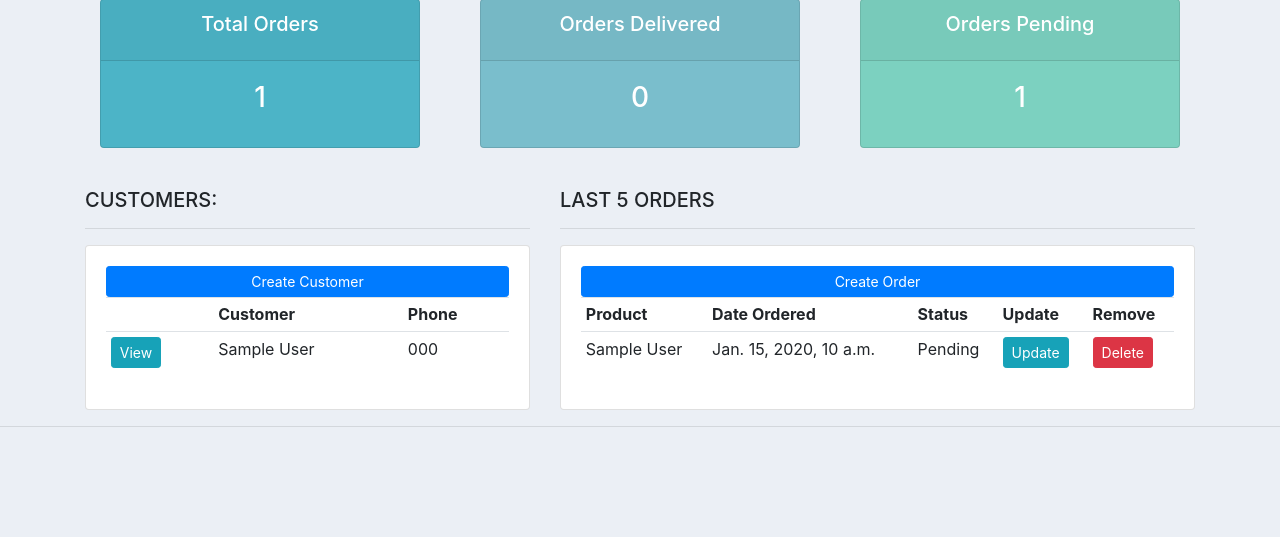
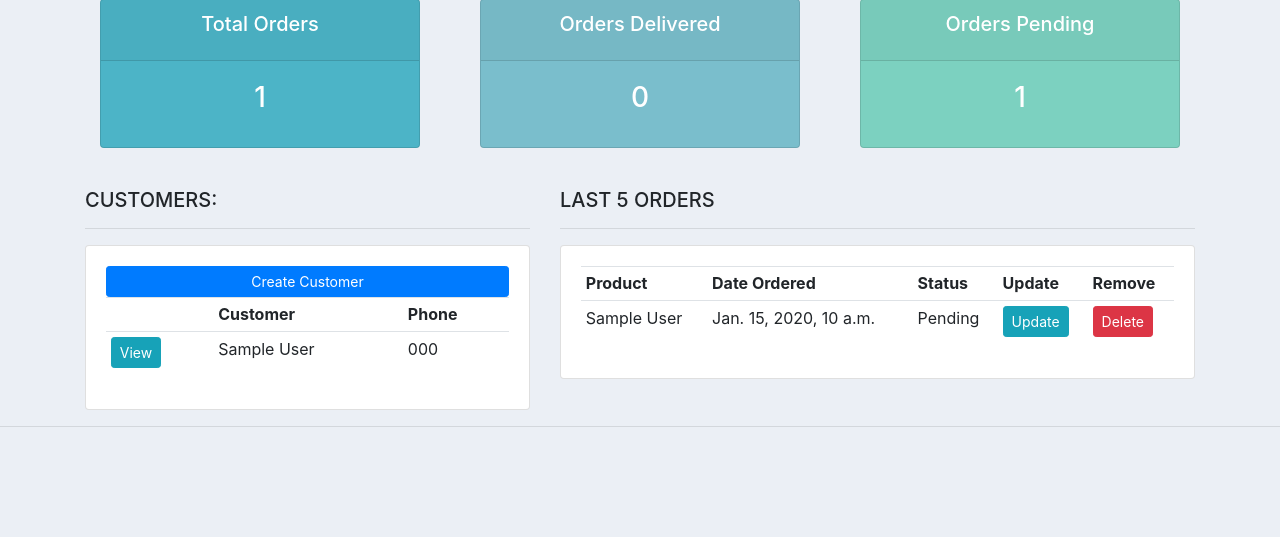
Before and after one commit to amsalud/CRM_Django, a Django app: page / in a window 1280 px wide. Shown: the part 92-629 px from the top of the page. Run offline with Django 3.2, Linux system fonts and the light colour scheme; tables that the repository leaves empty hold one stand-in row (values such as "Sample post"); some libraries are stand-ins or nearby versions.

Commit message:
Remove create order link from the dashboard page

```diff
--- a/accounts/templates/accounts/dashboard.html
+++ b/accounts/templates/accounts/dashboard.html
@@ -34,7 +34,6 @@
 		<h5>LAST 5 ORDERS</h5>
 		<hr>
 		<div class="card card-body">
-			<a class="btn btn-primary  btn-sm btn-block" href="{% url 'create_order' %}">Create Order</a>
 			<table class="table table-sm">
 				<tr>
 					<th>Product</th>
```
